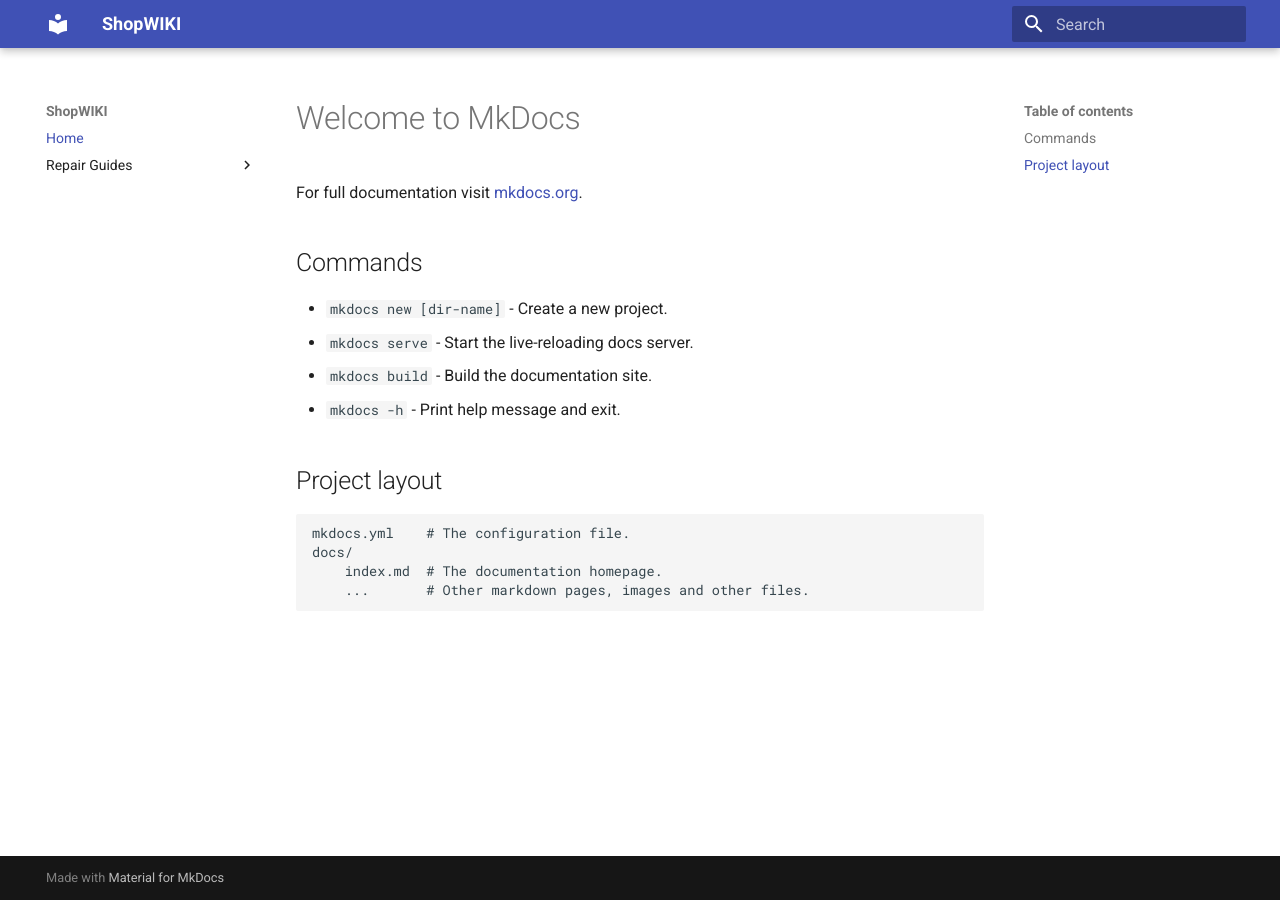
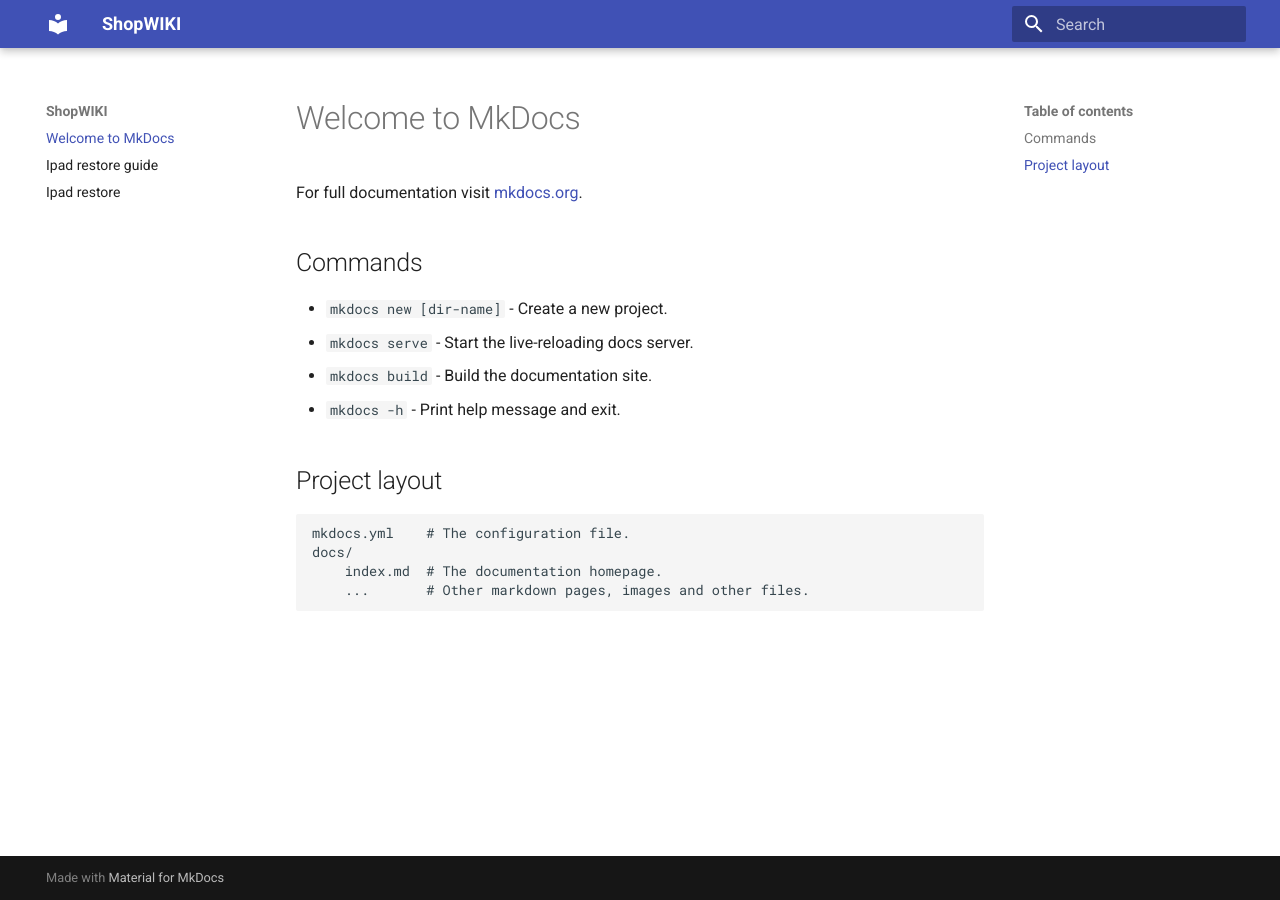
Before and after one commit to bfosbinder/ShopWIKI, an MkDocs documentation site: the page built from docs/index.md, in a window 1280 px wide. Built offline with MkDocs 1.6.1 and Material for MkDocs 9.7.7, drawn with Linux system fonts in a browser that asks for light colours; some of the changed lines change nothing that is shown.

Commit message:
Auto‑generate nav

```diff
--- a/mkdocs.yml
+++ b/mkdocs.yml
@@ -2,7 +2,6 @@
 theme:
   name: material
 
-nav:
-  - Home: index.md
-  - Repair Guides:
-      - iPad restore on Linux: ipad-restore-guide.md   # ⬅️ add this line
+plugins:
+  - search
+  - awesome-pages
```
